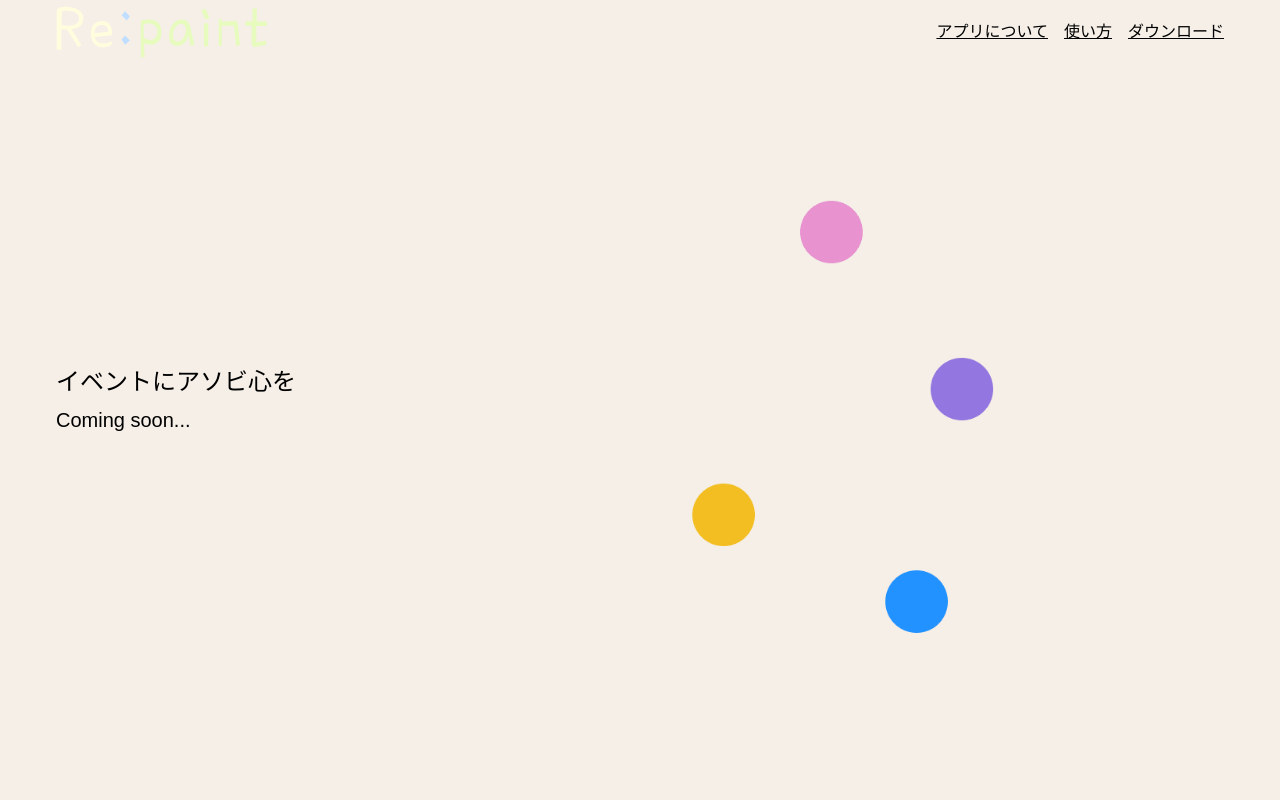
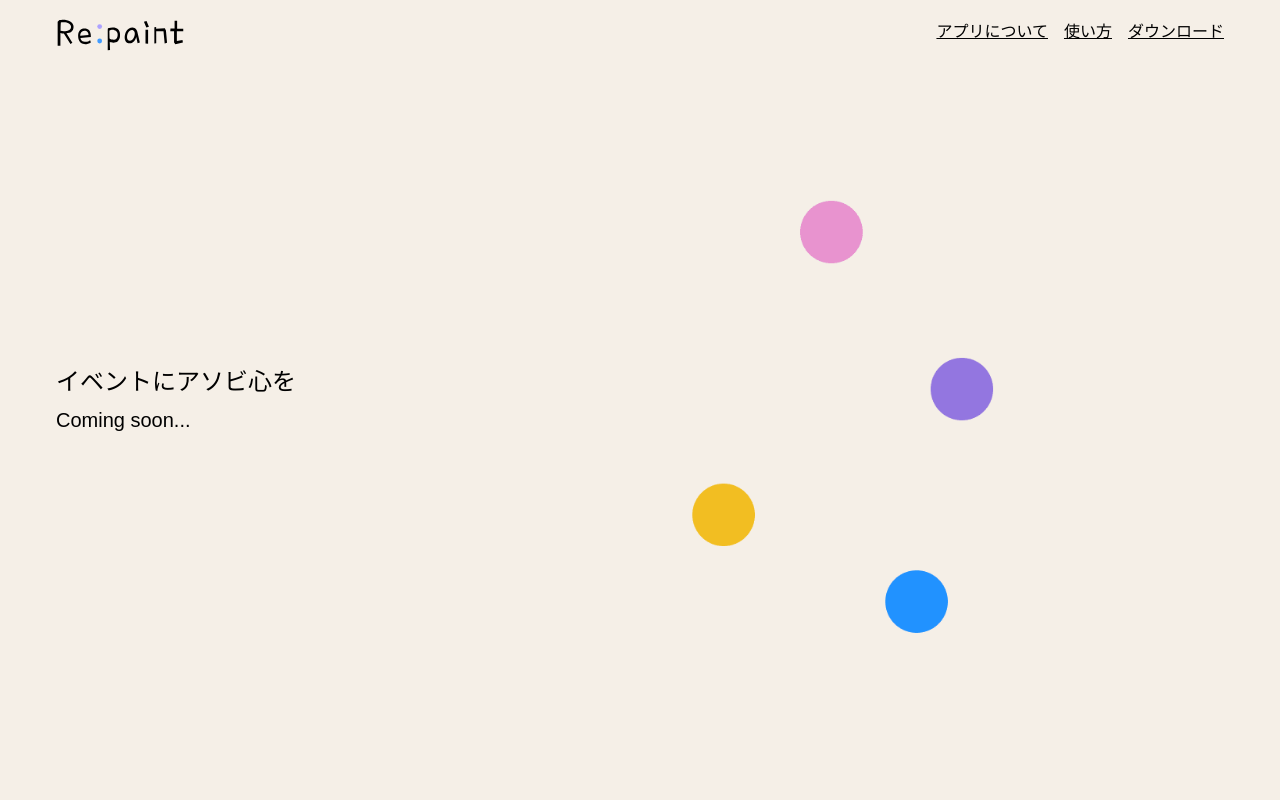
Before and after one commit to after-school-garbage-squad/repaint-LP, a React (Vite) app: page / in a window 1280 px wide. Shown: the top 800 px of the page. Built offline with nearby package versions, Linux system fonts and the light colour scheme; a web font is replaced by a local one.

Commit message:
feat: 画像の変更

```diff
--- a/src/ui/Header/header.tsx
+++ b/src/ui/Header/header.tsx
@@ -10,8 +10,7 @@ export function Header() {
           "m-auto flex h-full w-full max-w-[1200px] items-center justify-between px-4"
         }
       >
-        {/*TODO : 画像のパスを修正*/}
-        <img src={"/Re_paint.svg"} alt={"Re:paint"} />
+        <img className="w-32" src={"/repaint-logo.svg"} alt={"Re:paint"} />
         <nav>
           <DesktopMenu menuList={menuList} />
           <MobileMenu menuList={menuList} />
--- a/src/ui/LinkSection/link-section.tsx
+++ b/src/ui/LinkSection/link-section.tsx
@@ -8,7 +8,7 @@ export function LinkSection() {
             How to use &quot;Repaint&quot;?
           </span>
         </h2>
-        <p className="mt-4 text-2xl">Coming Soon ...</p>
+        <p className="mt-4 text-xl">Coming Soon ...</p>
       </div>
     </section>
   );
```
Also changed, not shown: public/Re_paint.svg (deleted), public/repaint-logo.svg (added).
